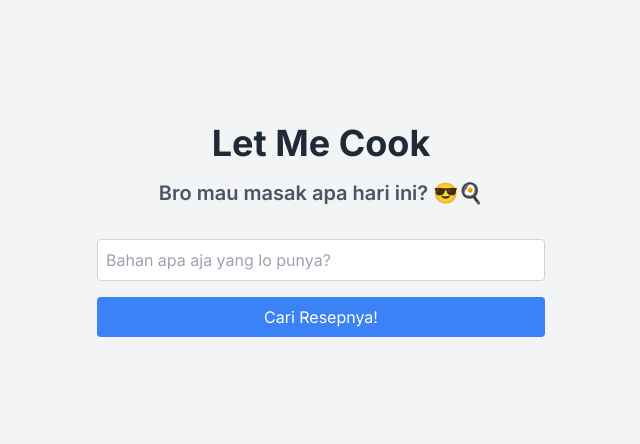
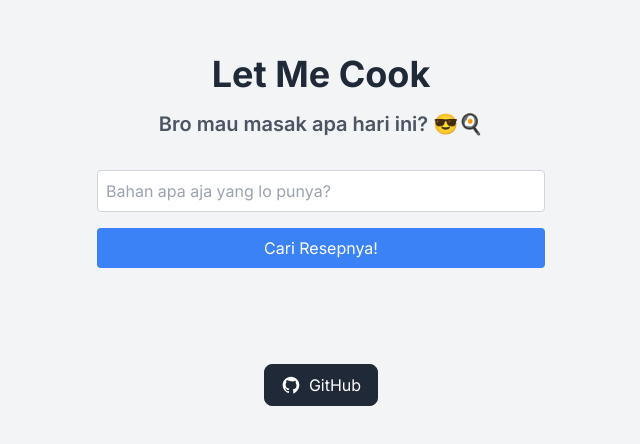
Before and after one commit to nekkuzuria/let-me-cook, a Next.js app: page / in a window 1280 px wide. Shown: the part 170-614 px from the top of the page, without its empty margins (319-959 px from the left). Built offline with nearby package versions, Linux system fonts and the light colour scheme.

Commit message:
add github button

```diff
--- a/src/app/page.tsx
+++ b/src/app/page.tsx
@@ -1,5 +1,9 @@
 import IndexPage from "../pages/home";
 
 export default function Home() {
-  return <IndexPage></IndexPage>;
+  return (
+    <>
+      <IndexPage />
+    </>
+  );
 }
--- a/src/pages/home.tsx
+++ b/src/pages/home.tsx
@@ -102,6 +102,22 @@ export default function IndexPage() {
           )
         )}
       </div>
+      <a
+        href="https://github.com/nekkuzuria/let-me-cook"
+        target="_blank"
+        rel="noopener noreferrer"
+        className="flex items-center justify-center mt-24 text-white bg-gray-800 hover:bg-gray-700 rounded-lg border border-gray-800 hover:border-gray-700 px-4 py-2 transition-colors duration-300 "
+      >
+        <svg
+          className="w-5 h-5 mr-2"
+          fill="currentColor"
+          viewBox="0 0 24 24"
+          xmlns="http://www.w3.org/2000/svg"
+        >
+          <path d="M12 2C6.48 2 2 6.48 2 12c0 4.418 2.867 8.164 6.84 9.486.5.092.68-.216.68-.48v-1.76c-2.835.615-3.433-1.318-3.433-1.318-.464-1.175-1.134-1.486-1.134-1.486-.927-.637.071-.625.071-.625 1.024.072 1.563 1.048 1.563 1.048.905 1.586 2.373 1.133 2.95.87.092-.656.353-1.133.64-1.394-2.245-.253-4.605-1.123-4.605-4.989 0-1.102.393-2.002 1.042-2.71-.104-.253-.452-1.272.096-2.647 0 0 .845-.272 2.766 1.04A9.606 9.606 0 0 1 12 7.557a9.606 9.606 0 0 1 2.698.373c1.92-1.312 2.765-1.04 2.765-1.04.549 1.375.201 2.394.097 2.647.65.708 1.043 1.608 1.043 2.71 0 3.872-2.367 4.735-4.617 4.983.36.31.683.921.683 1.855v2.743c0 .266.182.575.686.48C19.133 20.163 22 16.418 22 12c0-5.52-4.48-10-10-10z"></path>
+        </svg>
+        GitHub
+      </a>
     </div>
   );
 }
```
